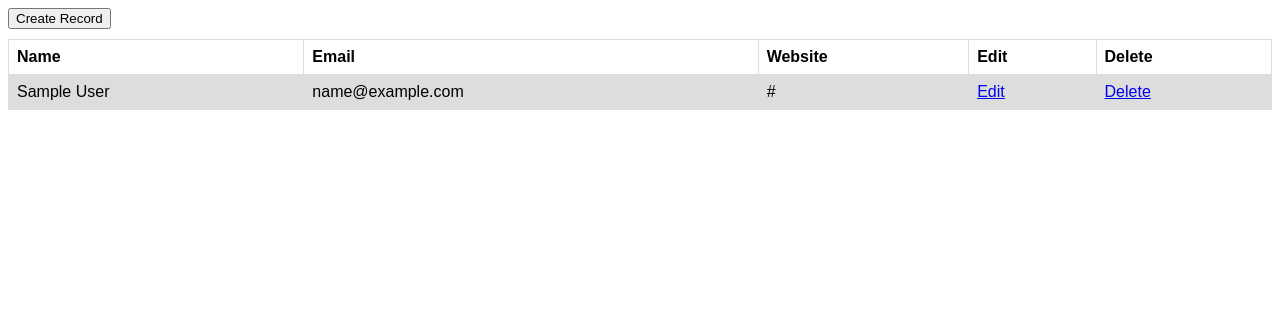
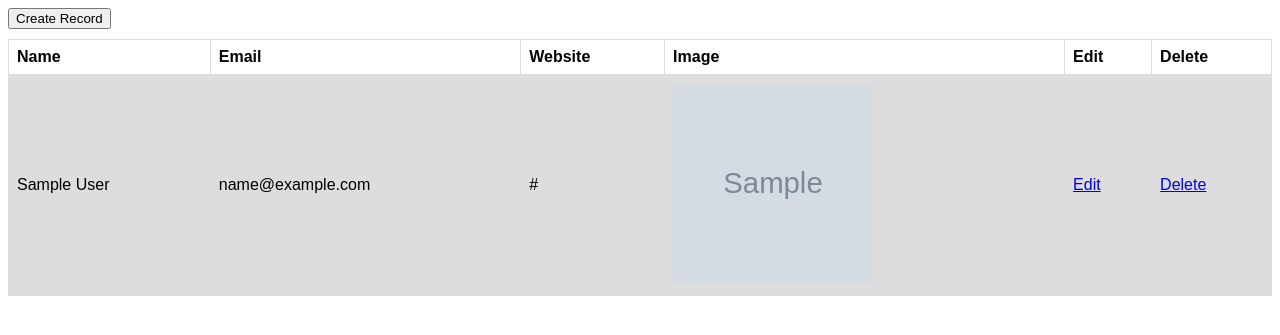
Before and after one commit to tanjiya/CrudUsingPdoInPhp, a PHP site: page / in a window 1280 px wide. Shown: the top 335 px of the page. Run offline with PHP 8.4, Linux system fonts and the light colour scheme; tables that the repository leaves empty or names only in its code hold one stand-in row (values such as "Sample post"); grey boxes marked "Sample" are stand-in pictures.

Commit message:
Update index.php

```diff
--- a/index.php
+++ b/index.php
@@ -41,7 +41,7 @@ if($data > 0):
                 <th>Name</th>
                 <th>Email</th>
                 <th>Website</th>
-                <!-- <th>Image</th> -->
+                <th>Image</th>
                 <th>Edit</th>
                 <th>Delete</th>
             </tr>
@@ -51,8 +51,15 @@ if($data > 0):
                     <td><?php echo ucwords($data['name']); ?></td>
                     <td><?php echo $data['email']; ?></td>
                     <td><?php echo $data['website']; ?></td>
-                    <td><a href="edit.php?id=<?php echo $data['id']; ?>">Edit</a></td>
-                    <td><a href="delete.php?id=<?php echo $data['id']; ?>" onClick="return confirm('Are you sure you want to delete?')">Delete</a></td>
+                    <td>
+                        <img src="<?php echo $data['image_path']; ?>" alt="" class="index-image">
+                    </td>
+                    <td>
+                        <a href="edit.php?id=<?php echo $data['id']; ?>">Edit</a>
+                    </td>
+                    <td>
+                        <a href="delete.php?id=<?php echo $data['id']; ?>" onClick="return confirm('Are you sure you want to delete?')">Delete</a>
+                    </td>
                 </tr>
             <?php endforeach; ?>
         </table>
```
